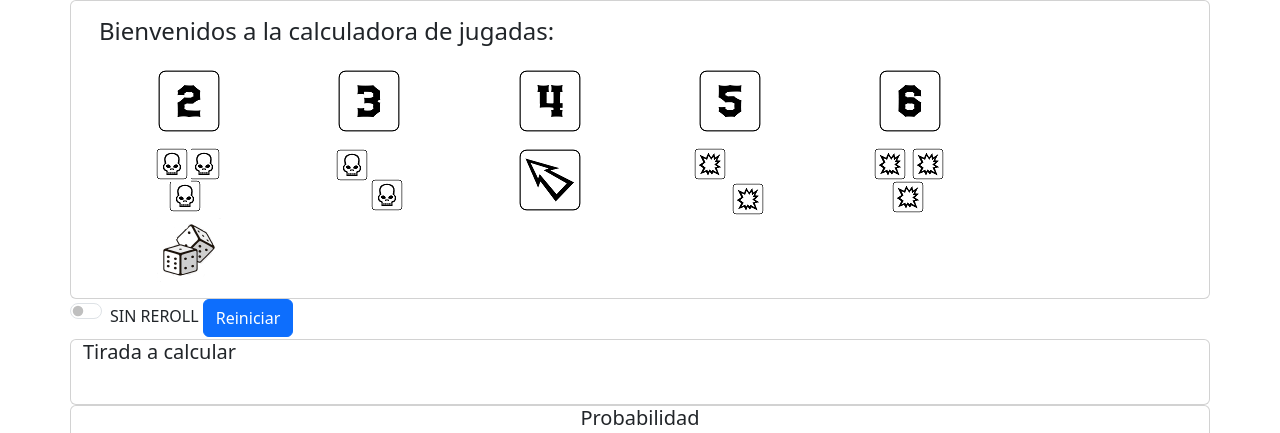
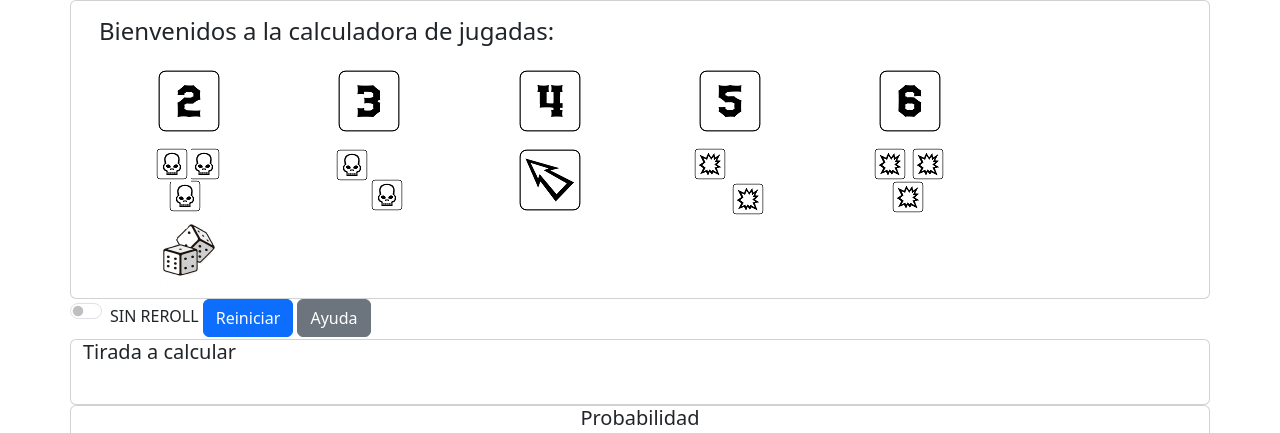
Before and after one commit to Bardobrave/BBCalc, a plain HTML site: page index.html in a window 1280 px wide. Shown: the top 433 px of the page. Drawn offline with nearby package versions, Linux system fonts and the light colour scheme.

Commit message:
Add files via upload

```diff
--- a/index.html
+++ b/index.html
@@ -72,6 +72,7 @@
       <input type="checkbox" id="RR" class="form-check-input" />
       <label id="etiqueta" class="form-check-label" for="RR">SIN REROLL</label>
       <button class="btn btn-primary right" id="restart">Reiniciar</button>
+	  <a href="README.md"><button class="btn btn-secondary right" id="help">Ayuda</button></a>
     </div>
   </div>
 
```
